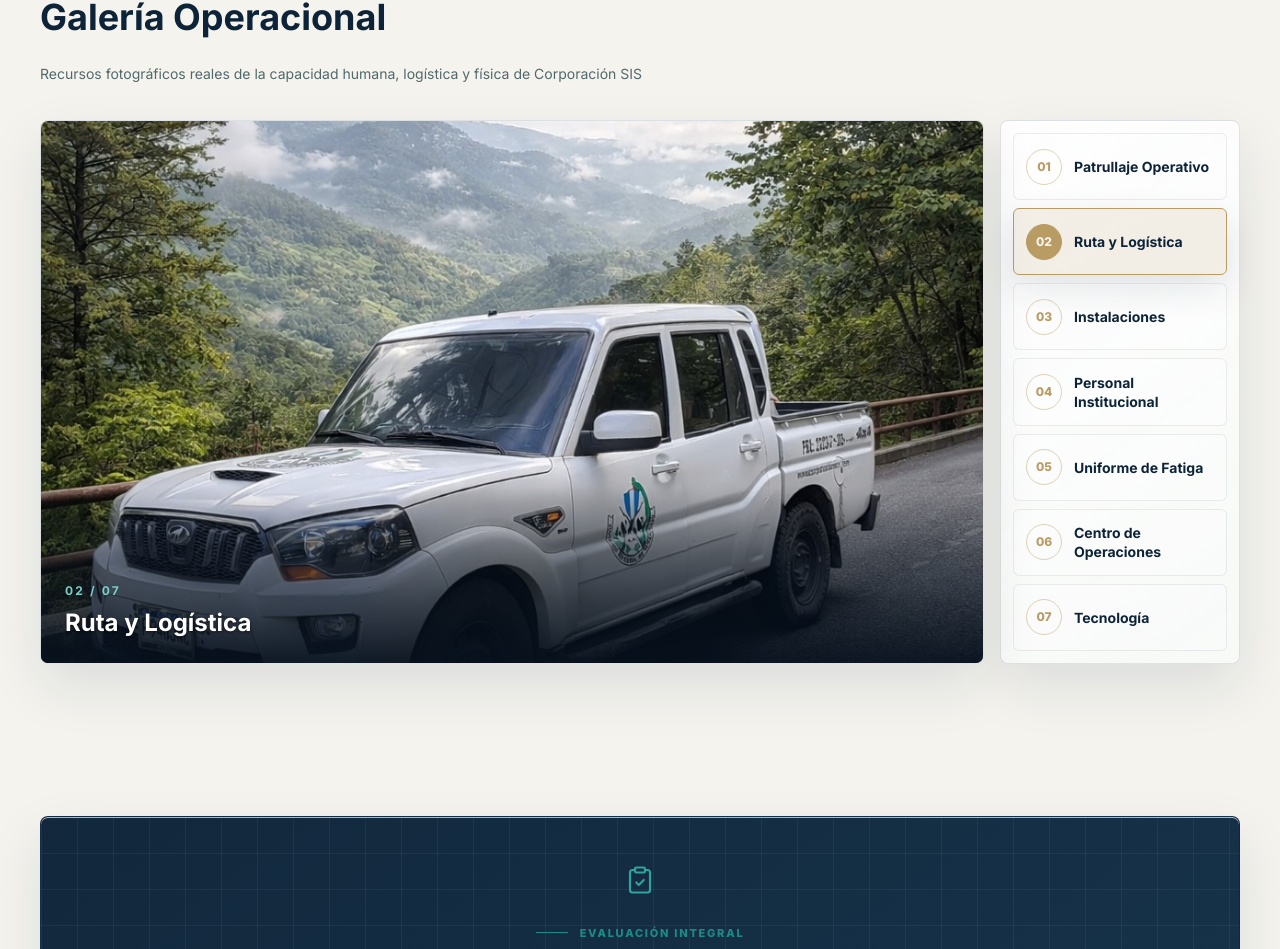
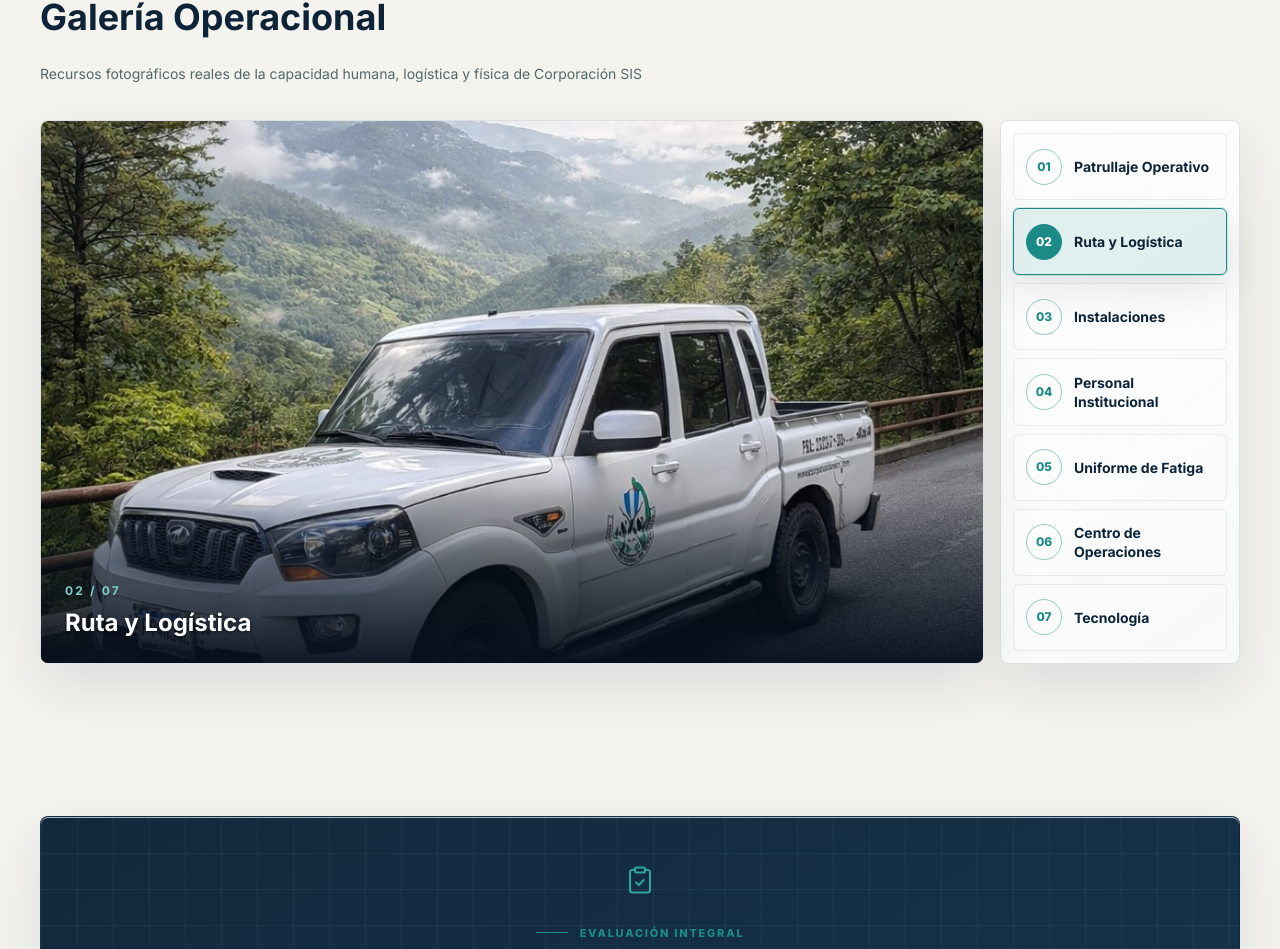
Before and after one commit to naguirrel0209/SISSAWebSite, a React (Vite) app: page /SISSAWebSite/servicios in a window 1280 px wide. Shown: the part 2063-3012 px from the top of the page. Built offline with nearby package versions, Linux system fonts and the light colour scheme.

Commit message:
fix: align operational gallery controls with brand colors

```diff
--- a/src/pages/Servicios.jsx
+++ b/src/pages/Servicios.jsx
@@ -231,10 +231,10 @@ function OperationalGallery() {
                   key={galleryItem.src}
                   type="button"
                   onClick={() => setActive(index)}
-                  className={`group flex min-h-16 items-center gap-3 rounded-md border px-3 py-2 text-left transition duration-200 focus-visible:outline focus-visible:outline-2 focus-visible:outline-offset-2 focus-visible:outline-accent-gold ${
+                  className={`group flex min-h-16 items-center gap-3 rounded-md border px-3 py-2 text-left transition duration-200 focus-visible:outline focus-visible:outline-2 focus-visible:outline-offset-2 focus-visible:outline-primary-cyan-bright ${
                     isSelected
-                      ? 'border-accent-gold bg-accent-gold/15 shadow-soft'
-                      : 'border-border-cyber/55 bg-white/20 hover:border-accent-gold/70 hover:bg-accent-gold/10'
+                      ? 'border-primary-cyan bg-primary-cyan/12 shadow-cyan-soft'
+                      : 'border-border-cyber/55 bg-white/20 hover:border-primary-cyan/70 hover:bg-primary-cyan/10'
                   }`}
                   aria-current={isSelected ? 'true' : undefined}
                   aria-label={`Ver fotografía ${index + 1}: ${galleryItem.category}`}
@@ -242,8 +242,8 @@ function OperationalGallery() {
                   <span
                     className={`flex h-9 w-9 shrink-0 items-center justify-center rounded-full border text-xs font-extrabold ${
                       isSelected
-                        ? 'border-accent-gold bg-accent-gold text-background'
-                        : 'border-accent-gold/45 text-accent-gold'
+                        ? 'border-primary-cyan bg-primary-cyan text-white'
+                        : 'border-primary-cyan/45 text-primary-cyan'
                     }`}
                   >
                     {String(index + 1).padStart(2, '0')}
```
